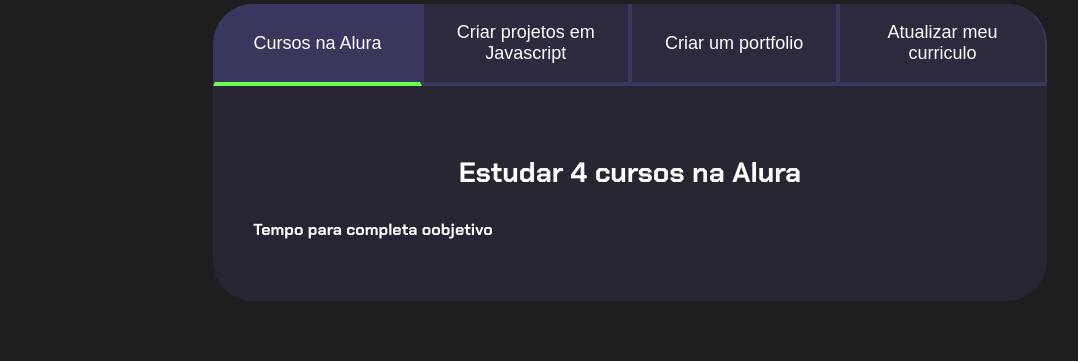
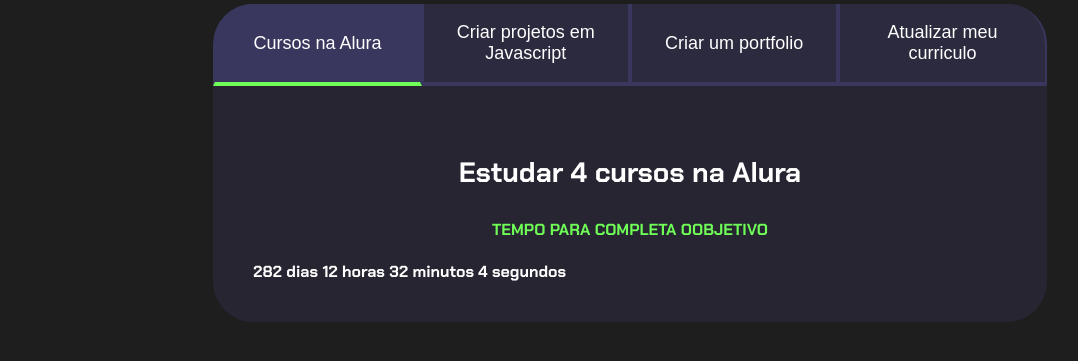
Before and after one commit to Amandaescola/Projeto-de-Vida-2024, a plain HTML site: page index.html in a window 1280 px wide. Shown: the part 99-460 px from the top of the page, without its empty margins (10-1088 px from the left). Drawn offline with Linux system fonts and the light colour scheme.

Commit message:
Add files via upload

```diff
--- a/main.js
+++ b/main.js
@@ -15,3 +15,21 @@
 }
 
 const contadores = document.querySelectorAll(".contador");
+const tempoObjetivo1 = new Date ("2024-12-09T00:00:00");
+
+contadores[0].textContent = calculaTempo(tempoObjetivo1);
+
+function calculaTempo(tempoObjetivo){
+    let tempoAtual = new Date();
+    let tempoFinal = tempoObjetivo - tempoAtual;
+    let segundos = Math.floor(tempoFinal/1000);
+    let minutos= Math.floor(segundos/60);
+    let horas = Math.floor(minutos/60);
+    let dias = Math.floor(horas/24);
+
+    segundos %= 60;
+    minutos %= 60;
+    horas %= 24;
+
+    return dias + " dias " + horas + " horas " + minutos + " minutos " + segundos + " segundos ";
+}
--- a/style.css
+++ b/style.css
@@ -83,10 +83,13 @@
     text-align: center;
 }
 
-.aba-conteudo-titulo-secundario{
+.aba-conteudo-secundario{
     text-align: center;
     color: var(--verde);
     text-transform: uppercase;
+}
+.contador{
+    font-size: center ;
 }
 
 @media screen and ( min-width:768px) {
```
